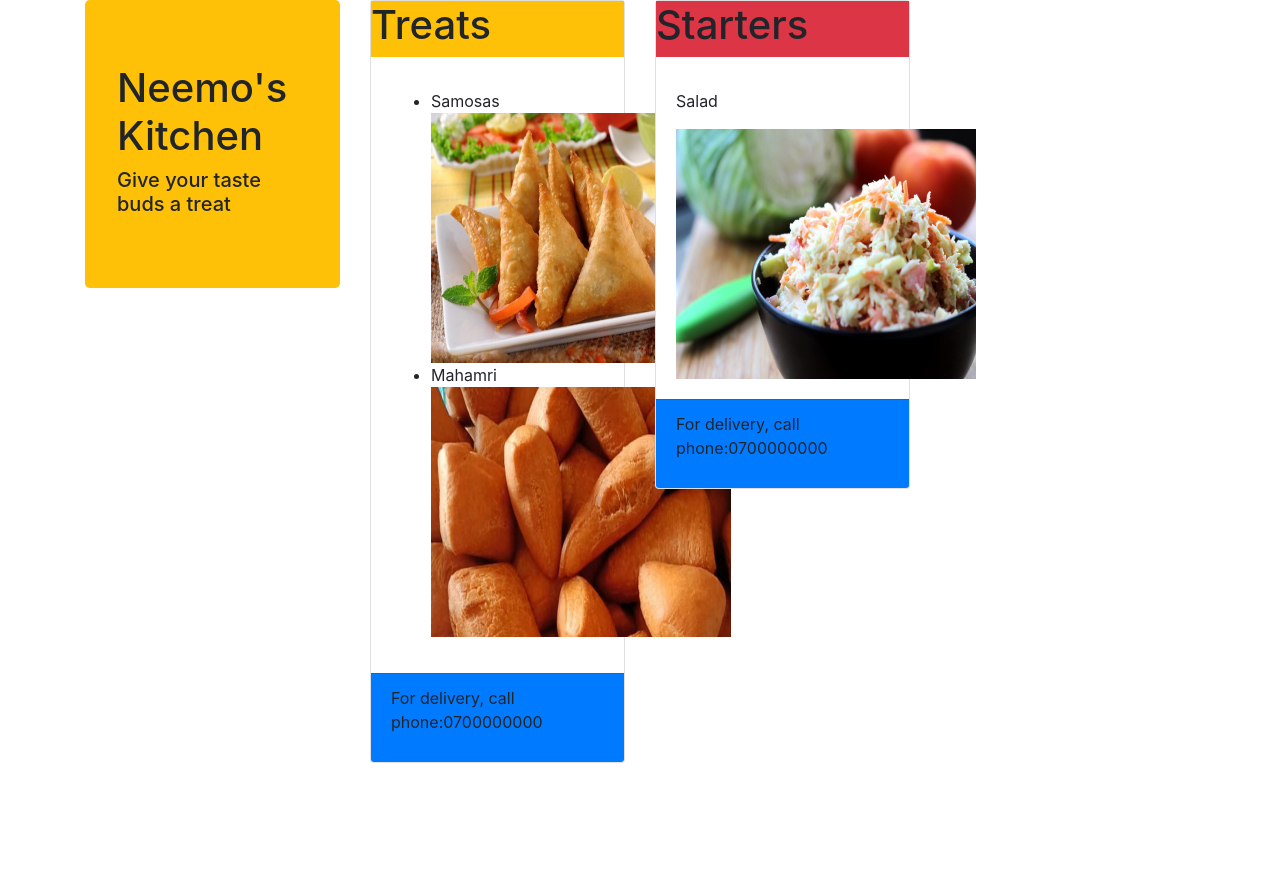
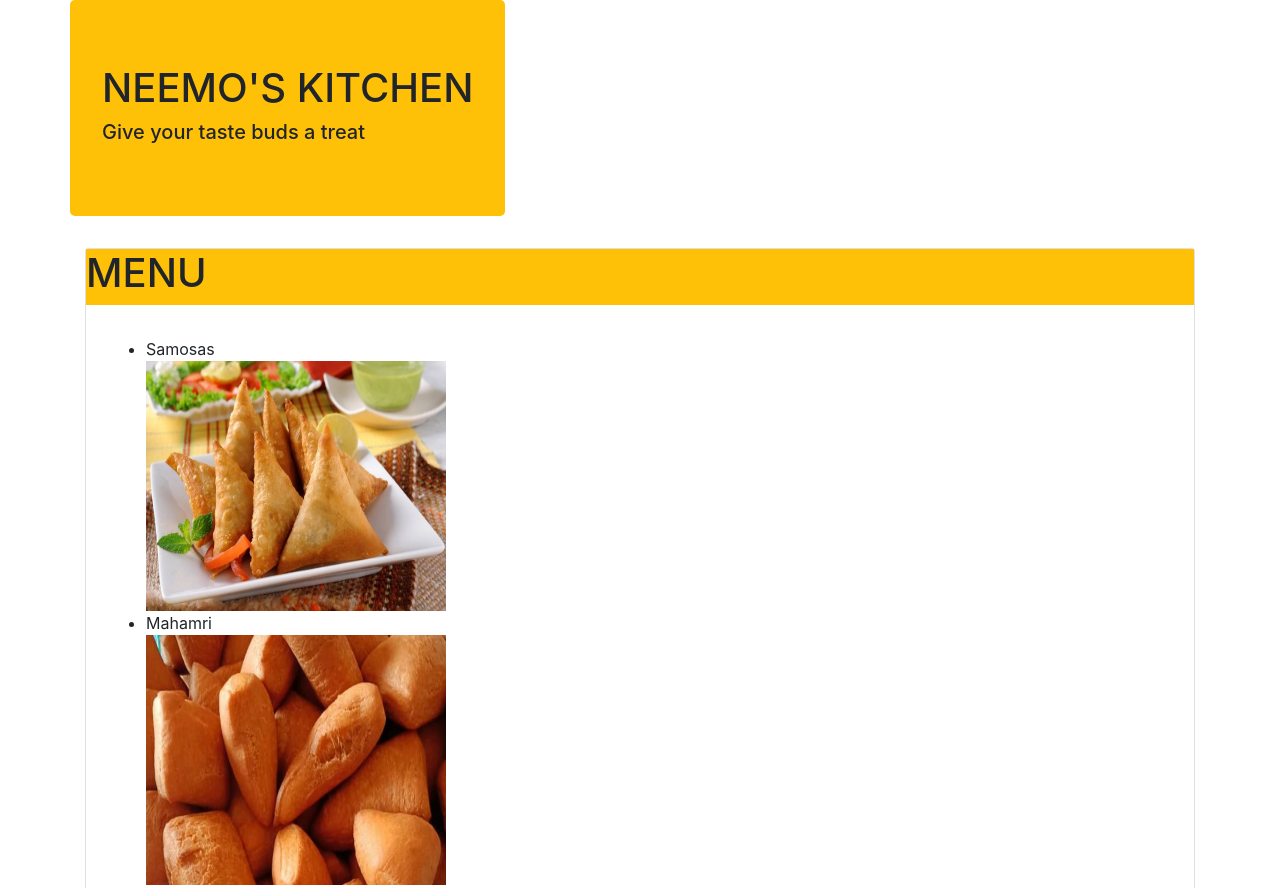
Before and after one commit to Wairimuk/catering, a plain HTML site: page index.html in a window 1280 px wide. Shown: the top 888 px of the page. Before the commit the page ends 800 px from the top, so only its background shows below. Drawn offline with nearby package versions, Linux system fonts and the light colour scheme.

Commit message:
comment out the columns

```diff
--- a/index.html
+++ b/index.html
@@ -15,17 +15,17 @@
 
   <div class="container">
     <div class="row">
-      <div class="col-md-3">
+      <!-- <div class="col-md-3"> -->
       <div class="jumbotron bg-warning">
-          <h1>Neemo's Kitchen</h1>
+        <h1>NEEMO'S KITCHEN</h1>
         <h5>Give your taste buds a treat</h5>
       </div>
     </div>
 
-      <div class="col-md-3">
+    <!-- <div class="col-md-3"> -->
     <div class="card">
       <div class="card-title bg-warning">
-            <h1>Treats</h1>
+        <h1>MENU</h1>
       </div>
       <div class="card-body">
         <ul>
@@ -42,7 +42,7 @@
 
   </div>
 
-      <div class="col-md-3">
+  <!-- <div class="col-md-3"> -->
   <div class="card">
     <div class="card-title bg-danger">
       <h1>Starters</h1>
```
Lines whose indentation alone changed are shown as unchanged.
